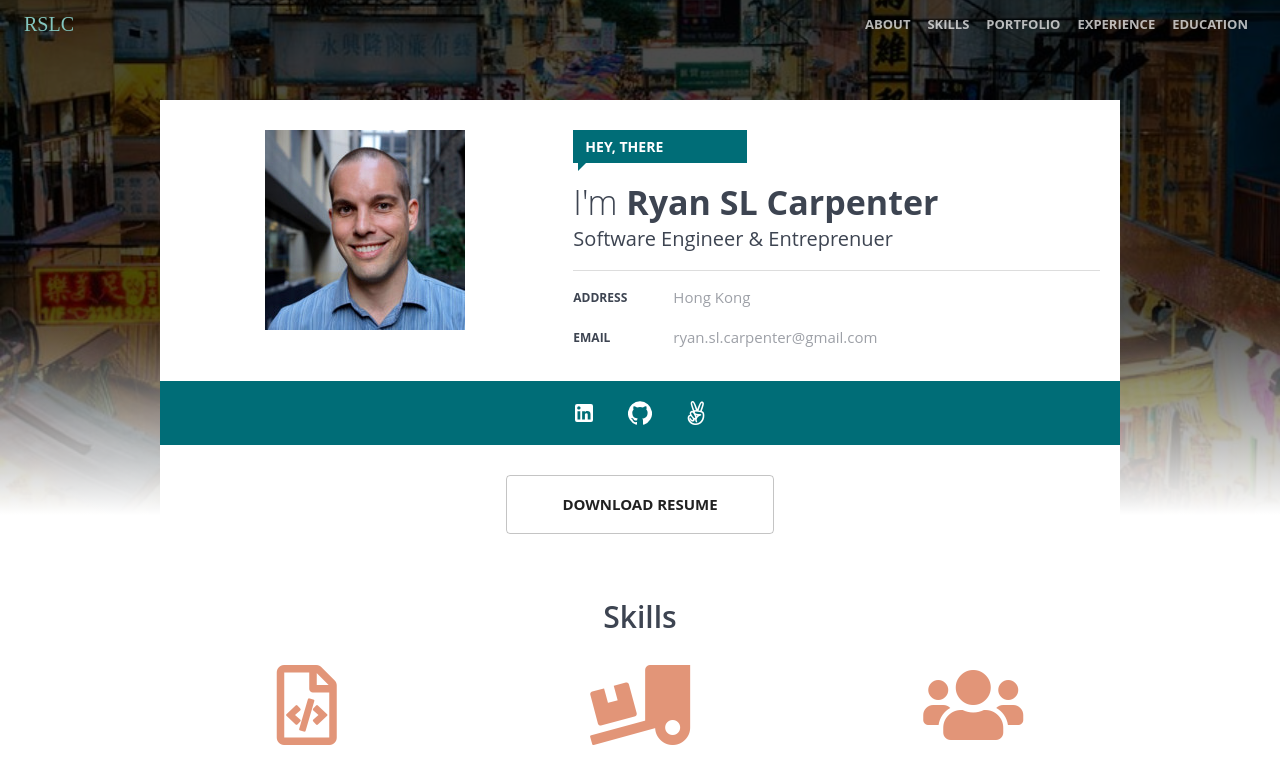
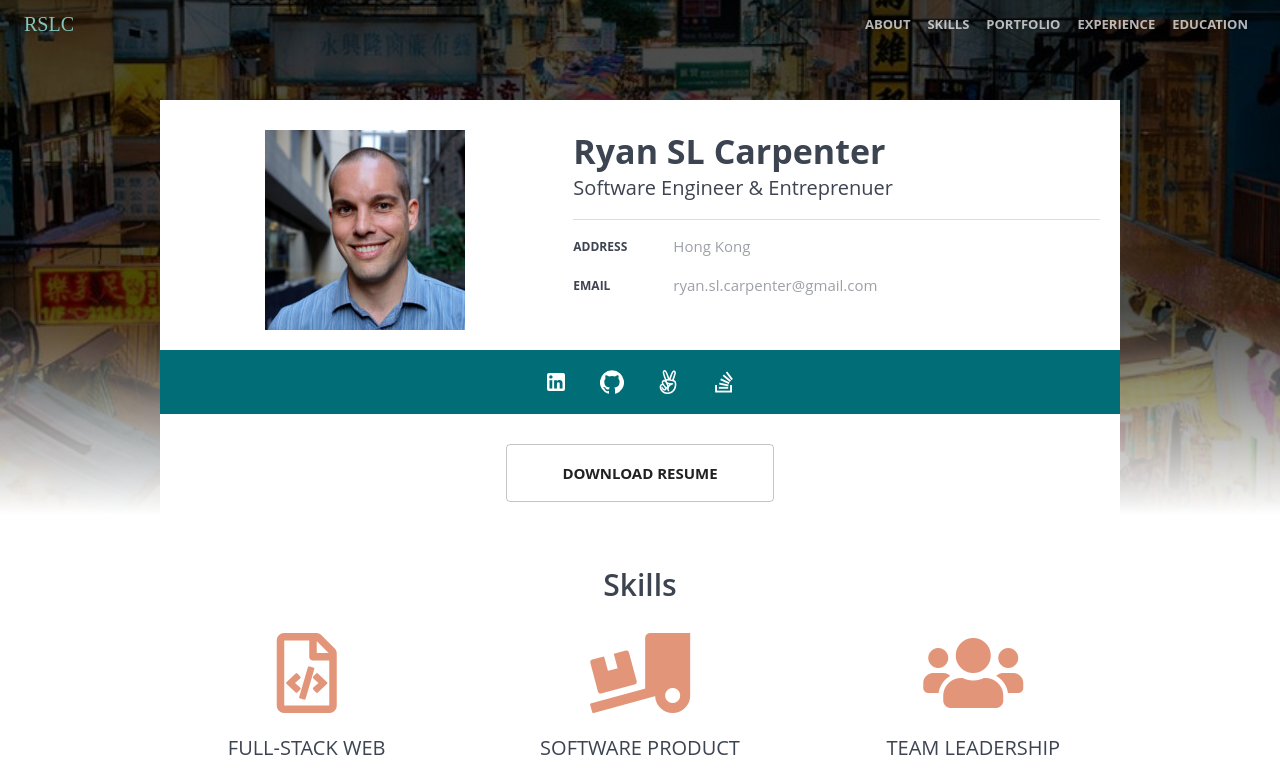
Before and after one commit to carpiediem/carpiediem.github.io, a React (Create React App) app: page / in a window 1280 px wide. Shown: the top 769 px of the page. Built offline with nearby package versions, Linux system fonts and the light colour scheme; a web font is replaced by a local one.

Commit message:
design feedback from Linh

```diff
--- a/src/components/About.jsx
+++ b/src/components/About.jsx
@@ -140,7 +140,8 @@ export default forwardRef((props, ref) => {
                 <Introduction
                   name={
                     <React.Fragment>
-                      <span className="thin">I'm </span>Ryan{' '}
+                      {/* <span className="thin">I'm </span> */}
+                      Ryan{' '}
                       <ColorTooltip
                         arrow
                         title="Scott Luong"
@@ -202,6 +203,14 @@ export default forwardRef((props, ref) => {
             >
               <Icon className="fab fa-angellist" />
             </IconButton>
+            <IconButton
+              aria-label="Stack Overflow"
+              component="a"
+              href="https://stackoverflow.com/users/1811952/carpiediem?tab=profile"
+              target="_blank"
+            >
+              <Icon className="fab fa-stack-overflow" />
+            </IconButton>
           </CardActions>
           <CardContent className={classes.content}>
             <Button
--- a/src/components/Education.jsx
+++ b/src/components/Education.jsx
@@ -20,7 +20,12 @@ const useStyles = makeStyles((theme) => ({
     textAlign: 'center',
     marginTop: 10,
     marginBottom: 30,
-    '& a': { paddingTop: 50, textDecoration: 'none', color: 'inherit' },
+    '& a': {
+      paddingTop: 50,
+      textDecoration: 'none',
+      color: 'inherit',
+      outline: 'none',
+    },
   },
 }));
 
--- a/src/components/Experience.jsx
+++ b/src/components/Experience.jsx
@@ -21,7 +21,12 @@ const useStyles = makeStyles((theme) => ({
     textAlign: 'center',
     marginTop: 10,
     marginBottom: 30,
-    '& a': { paddingTop: 50, textDecoration: 'none', color: 'inherit' },
+    '& a': {
+      paddingTop: 50,
+      textDecoration: 'none',
+      color: 'inherit',
+      outline: 'none',
+    },
   },
 }));
 
--- a/src/components/Introduction.jsx
+++ b/src/components/Introduction.jsx
@@ -2,7 +2,7 @@ import React from 'react';
 import { makeStyles } from '@material-ui/core/styles';
 import Typography from '@material-ui/core/Typography';
 
-import SpeechBubble from './SpeechBubble';
+// import SpeechBubble from './SpeechBubble';
 
 const useStyles = makeStyles((theme) => ({
   root: {
@@ -23,14 +23,14 @@ const useStyles = makeStyles((theme) => ({
 export default function Introduction(props) {
   const classes = useStyles();
   const {
-    bubble = 'Hey, there',
+    // bubble = 'Hey, there',
     name = 'John Smith',
     role = 'Human Person',
   } = props;
 
   return (
     <div className={classes.root}>
-      <SpeechBubble text={bubble} />
+      {/* <SpeechBubble text={bubble} /> */}
       <Typography variant="h4" component="h1" className={classes.name}>
         {name}
       </Typography>
--- a/src/components/Portfolio.jsx
+++ b/src/components/Portfolio.jsx
@@ -27,7 +27,12 @@ const useStyles = makeStyles((theme) => ({
     textAlign: 'center',
     marginTop: 10,
     marginBottom: 30,
-    '& a': { paddingTop: 50, textDecoration: 'none', color: 'inherit' },
+    '& a': {
+      paddingTop: 50,
+      textDecoration: 'none',
+      color: 'inherit',
+      outline: 'none',
+    },
   },
   gridList: {
     // Promote the list into his own layer on Chrome. This cost memory but helps keeping high FPS.
--- a/src/components/Skills.jsx
+++ b/src/components/Skills.jsx
@@ -19,7 +19,12 @@ const useStyles = makeStyles((theme) => ({
     textAlign: 'center',
     marginTop: 10,
     marginBottom: 30,
-    '& a': { paddingTop: 50, textDecoration: 'none', color: 'inherit' },
+    '& a': {
+      paddingTop: 50,
+      textDecoration: 'none',
+      color: 'inherit',
+      outline: 'none',
+    },
   },
   item: {
     width: 'inherit',
```
